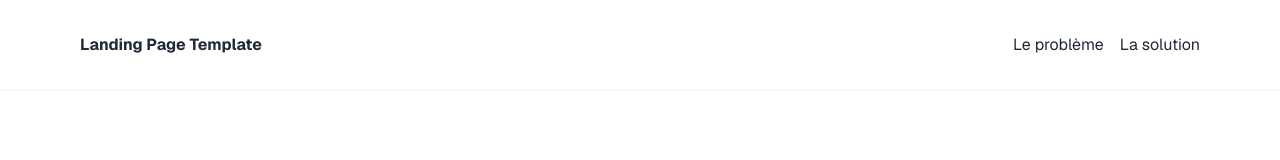
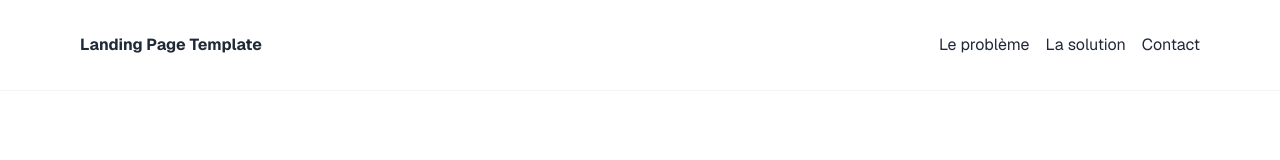
Before and after one commit to jorge-santoss/landingpage-clara, a Next.js app: page / in a window 1280 px wide. Shown: the top 160 px of the page. Built offline with nearby package versions, Linux system fonts and the light colour scheme.

Commit message:
feat(header): add contact anchor to navigation

```diff
--- a/components/Header/Header.tsx
+++ b/components/Header/Header.tsx
@@ -9,6 +9,7 @@ export default function Header() {
                 <ul className={styles.links} role="list">
                     <li><a href="#problem">Le problème</a></li>
                     <li><a href="#solution">La solution</a></li>
+                    <li><a href="#contact">Contact</a></li>
                 </ul>
             </nav>
         </header>
```
